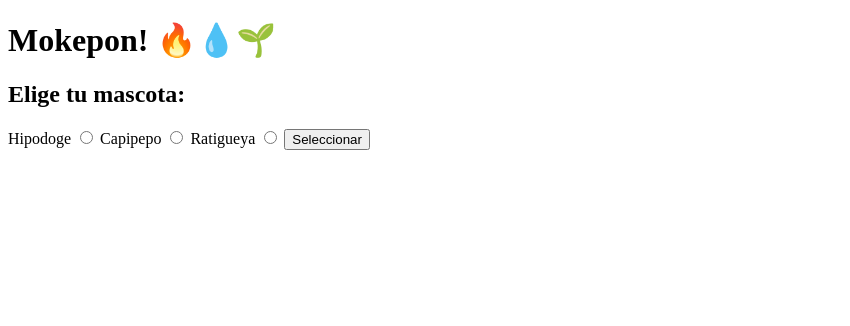
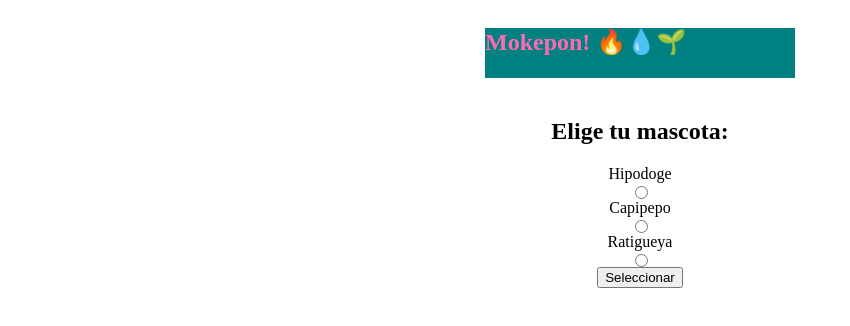
Before and after one commit to raisa16/nomekop, a plain HTML site: page index.html in a window 1280 px wide. Shown: the whole page, without its empty margins (0-850 px from the left). Drawn offline with Linux system fonts and the light colour scheme.

Commit message:
Update adding css  and flexbox properties references added in README

```diff
--- /dev/null
+++ b/css/style.css
@@ -0,0 +1,14 @@
+.titulo {
+    color:hotpink;
+    width: 310px;
+    height: 50px;
+    background-color: teal;
+}
+
+#Seleccionar-mascota {
+    display: flex;
+    flex-direction: column;
+    justify-content: center;
+    align-items: center;
+
+}
--- a/index.html
+++ b/index.html
@@ -5,10 +5,11 @@
     <meta name="viewport" content="width=device-width, initial-scale=1.0">
     <title>Mokepon</title>
     <script src="./js/index.js"></script>
+    <link rel="stylesheet" href="./css/style.css">
 </head>
 <body>
-    <h1>Mokepon! 🔥💧🌱</h1>
     <section id="Seleccionar-mascota">
+        <h1 class="titulo"> Mokepon! 🔥💧🌱</h1>
         <h2>Elige tu mascota:</h2>
         <label for="hipodoge">Hipodoge</label>
         <input type="radio" name="mascota" id="hipodoge" />
@@ -23,6 +24,7 @@
     </section>
 
     <section id="seleccionar-ataque">
+        <h1 class="titulo"> Mokepon! 🔥💧🌱</h1>
         <h2>Elige tu ataque:</h2>
 
         <p>Tu mascota <span id ="mascota-jugador"></span> tiene <span id="vidas-jugador">3</span> vidas</p>
```
Also changed, not shown: README.md (added).
